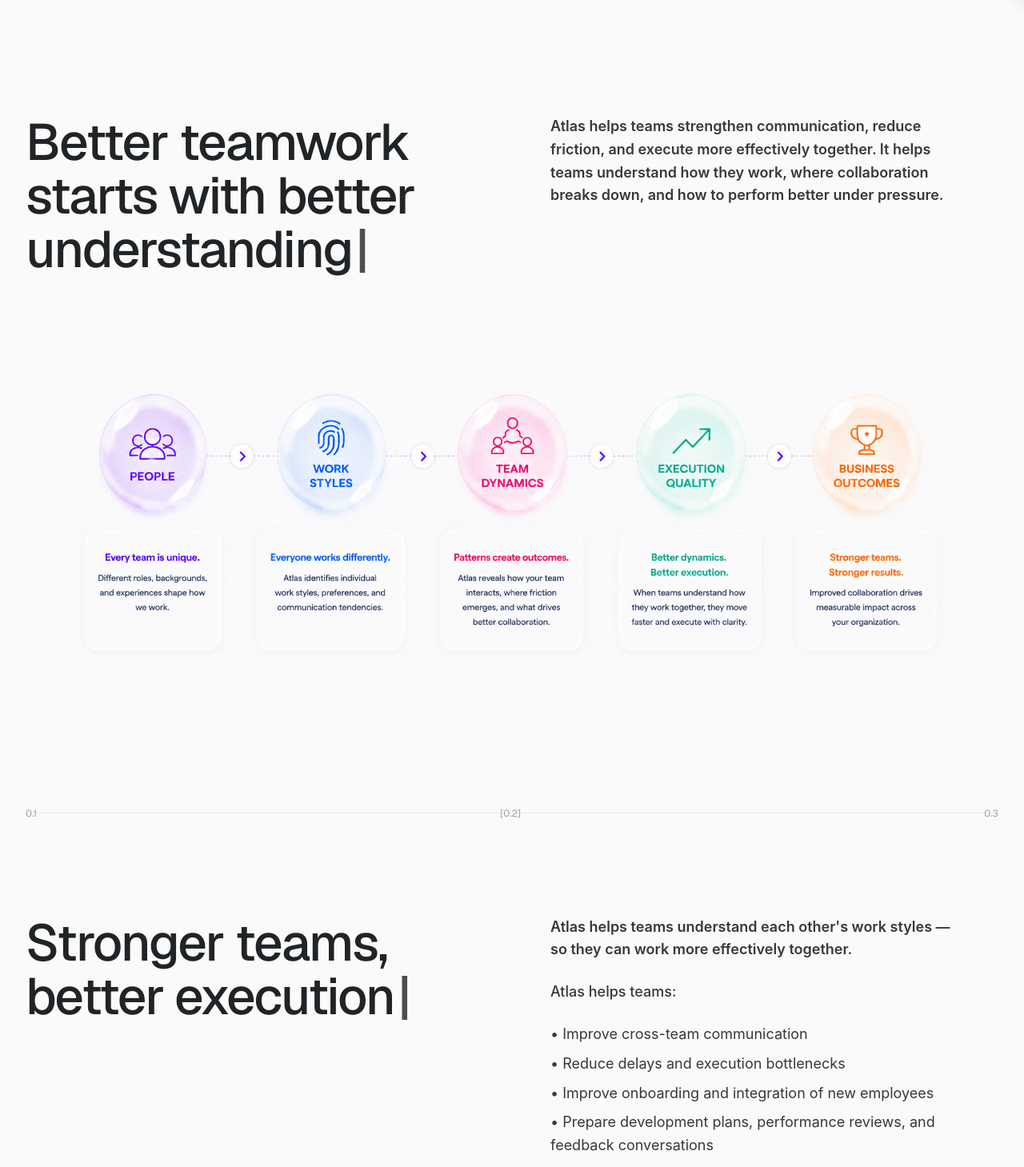
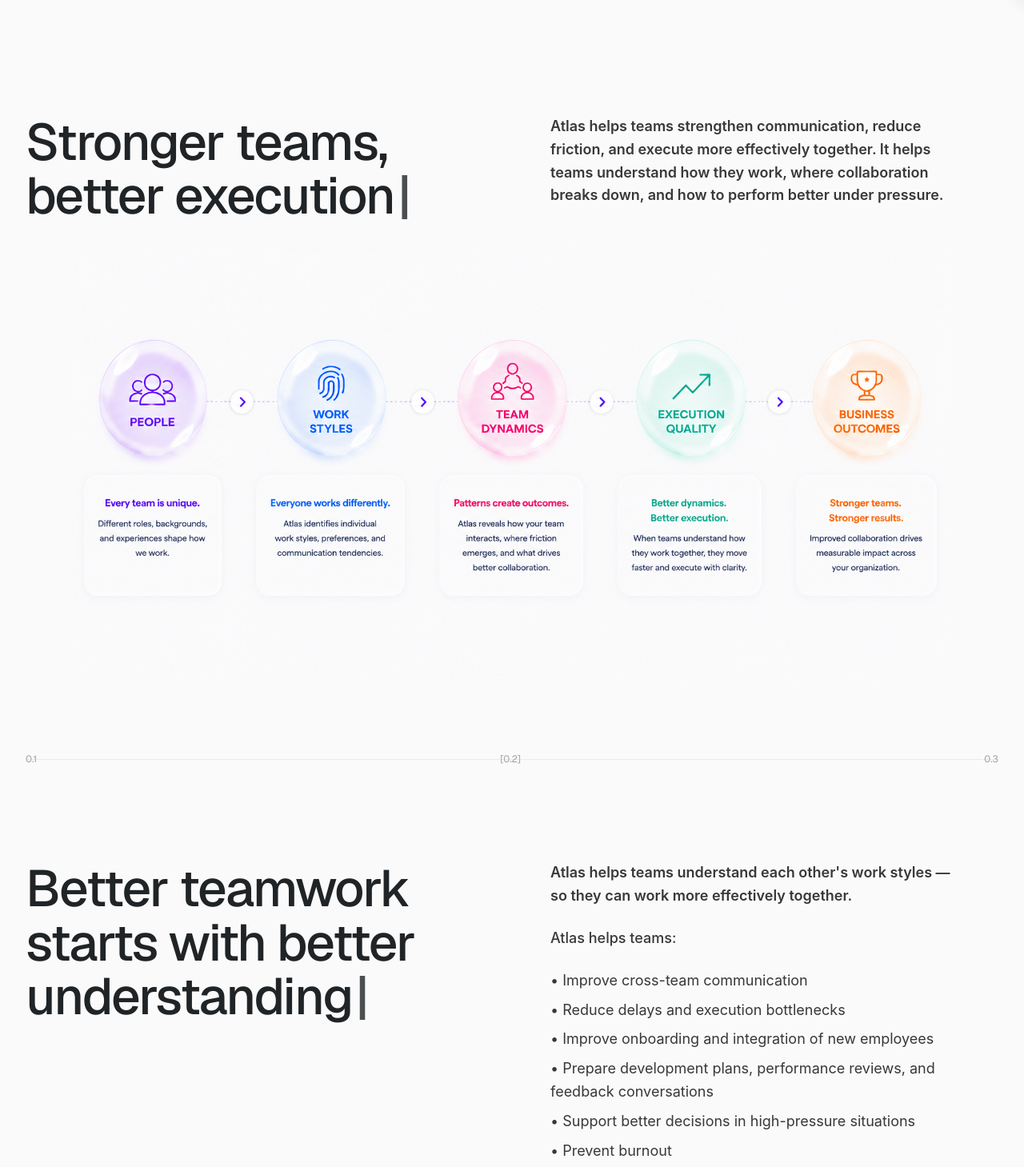
Before and after one commit to martamindacc/v0-Atlas-website-, a Next.js app: page /atlas/teams in a window 1280 px wide. Shown: the part 800-2259 px from the top of the page at 80% size. Built offline with nearby package versions, Linux system fonts and the light colour scheme.

Commit message:
feat: update team collaboration header text for better messaging

```diff
--- a/app/atlas/teams/page.tsx
+++ b/app/atlas/teams/page.tsx
@@ -131,7 +131,7 @@ export default function AtlasTeams() {
           >
             <h3 className="font-sans text-[32px] md:text-[64px] leading-[1.05] tracking-[-0.03em] font-medium" style={{color: '#202426'}}>
               <span
-                data-text="Better teamwork starts with better understanding"
+                data-text="Stronger teams, better execution"
                 className="typed-header after:content-['|'] after:ml-1 after:animate-pulse"
               ></span>
             </h3>
@@ -182,7 +182,7 @@ export default function AtlasTeams() {
           >
             <h3 className="font-sans text-[32px] md:text-[64px] leading-[1.05] tracking-[-0.03em] font-medium" style={{color: '#202426'}}>
               <span
-                data-text="Stronger teams, better execution"
+                data-text="Better teamwork starts with better understanding"
                 className="typed-header after:content-['|'] after:ml-1 after:animate-pulse"
               ></span>
             </h3>
```
